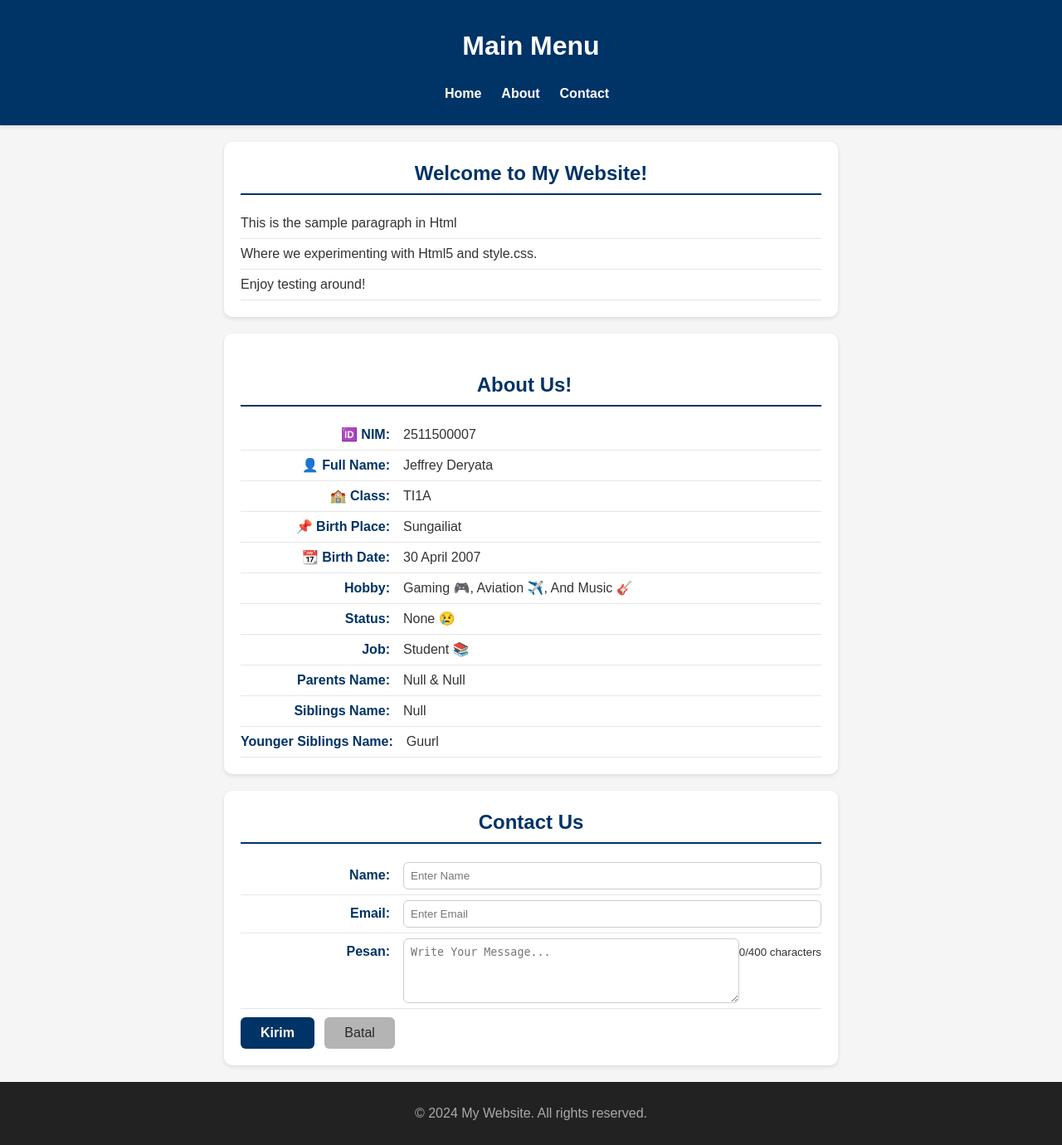
After one commit to 2511500007-Jeffre6098/2511500007-PWB-TI1A-2526, a PHP site: page /pertemuan-06/index.php in a window 1280 px wide. The commit adds this page. Shown: the whole page at 83% size. Run offline with PHP 8.4, Linux system fonts and the light colour scheme.

Commit message:
Copy Paste Index.html, javascript, and style.css pertemuan-05 to pertemuan-06

```diff
--- /dev/null
+++ b/pertemuan-06/index.php
@@ -0,0 +1,72 @@
+<!DOCTYPE html>
+<html lang="en">
+<head>
+    <meta charset="UTF-8">
+    <meta name="viewport" content="width=device-width, initial-scale=1.0">
+    <title>Document</title>
+        <link rel="stylesheet" href="style.css">
+</head>
+<script>
+  window.onbeforeunload = function() { // Biar pas refresh halaman, posisi scrollnya balik ke atas
+    window.scrollTo(0, 0); // Maaf pak, saya tambahin ini karena pas di refresh halaman, posisi scrollnya di tengah-tengah
+  };
+</script>
+<body>
+<header>
+    <h1>Main Menu</h1>
+    <button class="menu-toggle" id="menuToggle" arial-label="Toggle Navigation">
+        &#9776;
+    </button>
+        <nav>
+            <ul>
+                <li><a href="#home">Home</a></li>
+                <li><a href="#about">About</a></li>
+                <li><a href="#contact">Contact</a></li>
+            </ul>
+        </nav>
+</header>
+<main>
+    <section id="home">
+        <h2>Welcome to My Website!</h2>
+        <p>This is the sample paragraph in Html </p>
+        <p>Where we experimenting with Html5 and style.css.</p>
+    </section>
+    <section id="about">
+        <br><h2><strong>About Us!</strong></h2>
+        <p><strong>🆔 NIM:</strong> 2511500007</p>
+    <p><strong>👤 Full Name:</strong> Jeffrey Deryata</p>
+    <p><strong>🏫 Class:</strong> TI1A</p>
+    <p><strong>📌 Birth Place:</strong> Sungailiat</p>
+    <p><strong>📆 Birth Date:</strong> 30 April 2007</p>
+      <p class="hobby"><strong>Hobby:</strong> Gaming 🎮, Aviation ✈️, And Music 🎸</p>
+      <p class="pasangan"><strong>Status:</strong> None 😢</p>
+      <p class="Job"><strong>Job:</strong> Student 📚</p>
+      <p><strong>Parents Name:</strong> Null &amp; Null</p>
+      <p><strong>Siblings Name:</strong> Null</p>
+      <p><strong>Younger Siblings Name:</strong> Guurl</p>
+    </section>
+
+    <section id="contact">
+        <h2>Contact Us</h2>
+        <form action="" method="get">
+             <label for="txtNama"><span>Name:</span>
+             <input type="text" id="txtNama" name="txtNama" placeholder="Enter Name"  autocomplete="name">
+                </label>
+             <label for="txtEmail"><span>Email:</span>
+             <input type="email" id="txtEmail" name="txtEmail" placeholder="Enter Email"  autocomplete="email">
+                </label>
+             <label for="txtPesan"><span>Pesan:</span>
+             <textarea id="txtPesan" maxlength="400" name="txtPesan" rows="4" placeholder="Write Your Message..." ></textarea>
+             <small id="charCount">0/400 characters</small>
+             </label>
+             <button type="submit">Kirim</button>
+             <button type="reset">Batal</button>
+        </form>
+    </section>
+</main>
+<footer>
+    <p>&copy; 2024 My Website. All rights reserved.</p>
+</footer>
+<script src="script.js"></script>
+</body>
+</html>
--- /dev/null
+++ b/pertemuan-06/style.css
@@ -0,0 +1,221 @@
+html {
+    scroll-behavior: smooth;
+}
+
+body {
+    margin: 0;
+    font-family: Arial, sans-serif;
+    background-color: #f5f5f5;
+    color: #333;
+    line-height: 1.5;
+}
+header h1 {
+    color: #ffffff;
+}
+
+header {
+    background-color: #003366;
+    padding: 10px 0;
+    text-align: center;
+    box-shadow: 0 2px 5px rgba(0, 0, 0, 0.1);
+}
+
+header ul {
+    list-style: none;
+    display: flex;
+    justify-content: center;
+    padding: 0;
+    margin-right: 10px;
+}
+
+header li a {
+    text-decoration: none;
+    color: #ffffff;
+    font-weight: 600;
+    padding: 6px 12px;
+}
+
+header li a:hover {
+    background-color: #85020d;
+    border-radius: 6px;
+    transition: background-color 0.3s ease;
+}
+
+header li a:focus {
+    outline: 2px solid #fff;
+    outline-offset: 2px;
+    border-radius: 6px;
+    background-color: rgba(255, 255, 255, 0.15);
+}
+
+header li a:active {
+    background-color: #cc04a1;
+    transform: translateY(1px);
+}
+.menu-toggle {
+    display: none;
+    font-size: 28px;
+    background: none;
+    border: none;
+    color: #fff;
+    cursor: pointer;
+}
+
+#home,
+#about,
+#contact {
+    background-color: #ffffff;
+    border-radius: 10px;
+    padding: 20px;
+    max-width: 700px;
+    margin: 20px auto;
+    box-shadow: 0 2px 5px rgba(0, 0, 0, 0.1);
+}
+
+#home h2,
+#about h2,
+#contact h2 {
+    color: #003366;
+    margin-top: 0;
+    padding-bottom: 6px;
+    border-bottom: 2px solid #003366;
+    text-align: center;
+    margin-bottom: 16px;
+}
+
+#home p,
+#about p,
+#contact label {
+    display: flex;
+    justify-content: flex-start;
+    align-items: baseline;
+    margin: 0;
+    padding: 6px 0;
+    border-bottom: 1px solid #e6e6e6;
+}
+
+#about strong,
+#contact label>span {
+    min-width: 180px;
+    color: #003366;
+    font-weight: 600;
+    text-align: right;
+    padding-right: 16px;
+    flex-shrink: 0;
+}
+
+#contact input,
+#contact textarea {
+    flex: 1;
+    border: 1px solid #ccc;
+    border-radius: 6px;
+    padding: 8px;
+    color: #000;
+    font-weight: normal;
+    margin: 0;
+    box-sizing: border-box;
+}
+
+#contact button {
+    margin-top: 10px;
+    display: inline-block;
+    padding: 10px 24px;
+    font-size: 16px;
+    border-radius: 6px;
+    cursor: pointer;
+    border: none;
+    margin-right: 8px;
+}
+
+#contact button[type="submit"] {
+    background-color: #003366;
+    color: #fff;
+    font-weight: 600;
+}
+
+#contact button[type="reset"] {
+    background-color: #b4b4b4;
+    color: #272727;
+    font-weight: 500;
+}
+
+#contact button[type="submit"]:hover {
+    background-color: #0379ee;
+    transform: translateY(-1px);
+    box-shadow: 0 2px 6px rgba(0, 0, 0, 0.2);
+    transition: background-color 0.3s ease;
+}
+
+#contact button[type="reset"]:hover {
+    background-color: #cccccc;
+    transform: translateY(-1px);
+}
+
+footer {
+    background: #222;
+    color: #aaa;
+    text-align: center;
+    padding: 10px;
+}
+
+@media (max-width: 600px) {
+    .menu-toggle {
+        display: block;
+        position: absolute;
+        left: 16px;
+        top: 8px;
+    }
+    header nav {
+        display: none;
+        flex-direction: column;
+        background-color: #003366;
+        padding: 5px 0;
+        width: 100%;
+    }
+    nav.active {
+        display: flex;
+    }
+
+    header h1 {
+        margin: 0 0 8px;
+        font-size: 20px;
+        line-height: 1.2;
+    }
+
+    header ul {
+        flex-direction: column;
+        align-items: stretch;
+        gap: 8px;
+        margin: 8px 0 0;
+    }
+
+    header li a {
+        display: block;
+        padding: 12px 14px;
+        border: 1px solid rgba(255, 255, 255, .35);
+        background: rgba(255, 255, 255, .08);
+        backdrop-filter: saturate(120%);
+    }
+
+    #home p,
+    #about p,
+    #contact label {
+        flex-direction: column;
+        align-items: flex-start;
+    }
+
+    #home h2,
+    #about strong,
+    #contact label>span {
+        text-align: left;
+        padding-right: 0;
+        margin-bottom: 2px;
+    }
+
+    #contact input,
+    #contact textarea,
+    #contact button {
+        width: 100%;
+    }
+
+}
```
Also changed, not shown: pertemuan-06/laragron.php (+29 -7 lines), pertemuan-06/script.js (added, +199 -0 lines).
